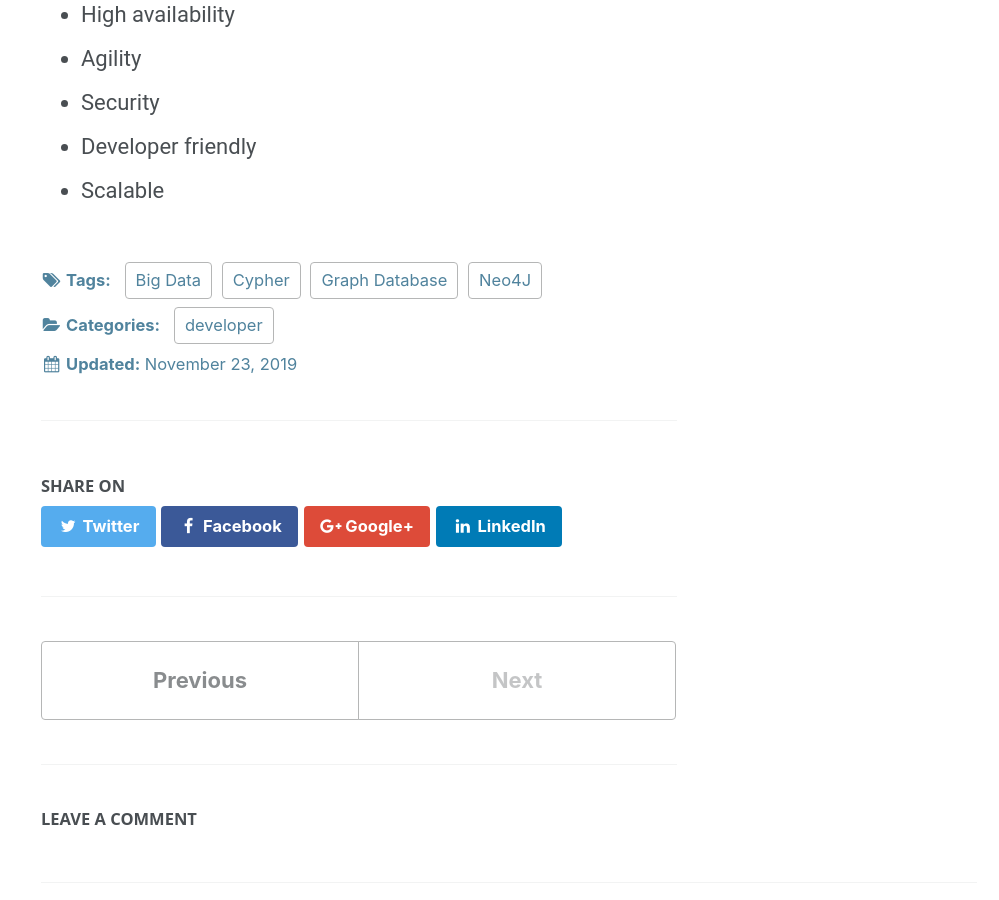
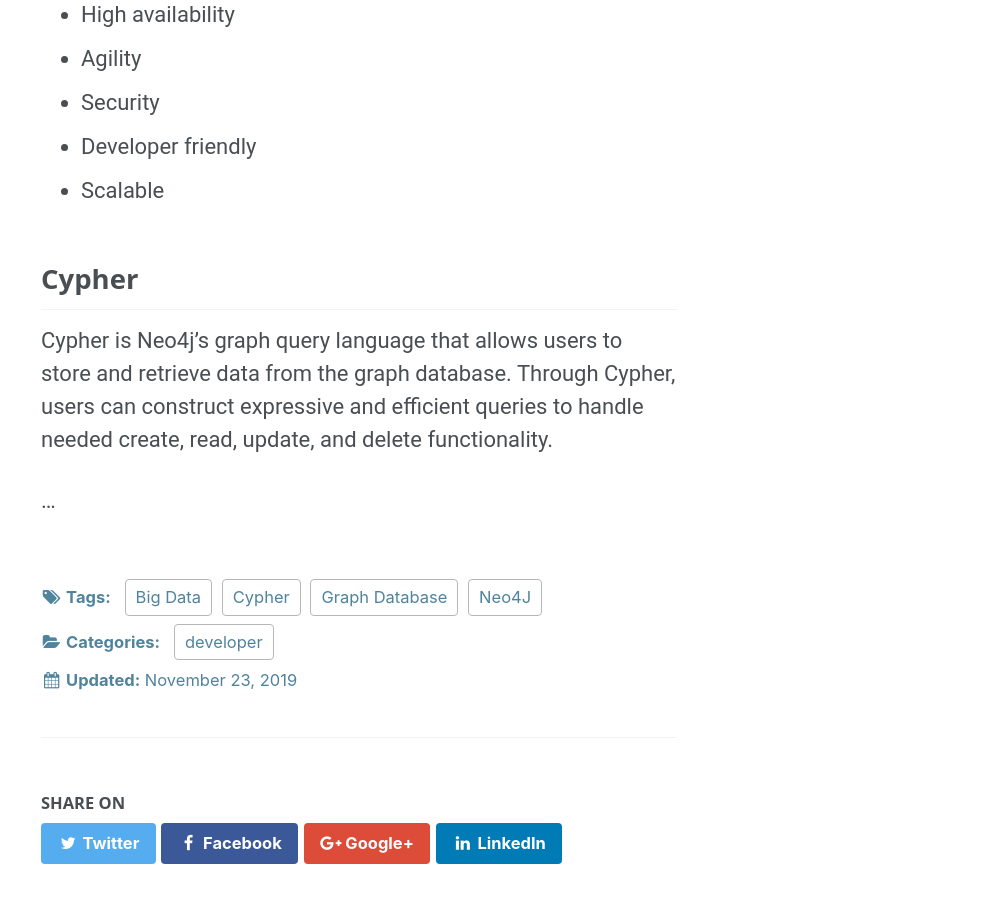
Before and after one commit to robinraju/robinraju.github.io, a Jekyll site: the page built from _posts/developer/2019-11-23-neo4j-introduction-to-graph-db.md, in a window 1280 px wide and 900 px high, scrolled down 1783 px. Shown: the whole window, without its empty margins (281-1280 px from the left). Built offline with Jekyll 4.4.1, drawn with Linux system fonts in a browser that asks for light colours; comment, search, counter and statistics services are not loaded; some of the changed text lies outside the part shown.

Commit message:
modified post

```diff
--- a/_config.yml
+++ b/_config.yml
@@ -92,7 +92,7 @@ author:
   avatar           : "/assets/images/robinraju-profile.png" # path of avatar image, e.g. "/assets/images/bio-photo.jpg"
   bio              : "Developer | Blogger | Traveller"
   location         : "Cochin, India"
-  email            :
+  email            : "hello@robinraju.com"
   uri              :
   home             : # null (default), "absolute or relative url to link to author home"
   bitbucket        :
--- a/_posts/developer/2019-11-23-neo4j-introduction-to-graph-db.md
+++ b/_posts/developer/2019-11-23-neo4j-introduction-to-graph-db.md
@@ -37,3 +37,10 @@ Some of the following particular features make Neo4j very popular among develope
 - Security
 - Developer friendly
 - Scalable
+
+## Cypher
+Cypher is Neo4j’s graph query language that allows users to store and retrieve data from the graph database.
+Through Cypher, users can construct expressive and efficient queries to handle needed create, read, update, and delete functionality.
+
+
+...
```
